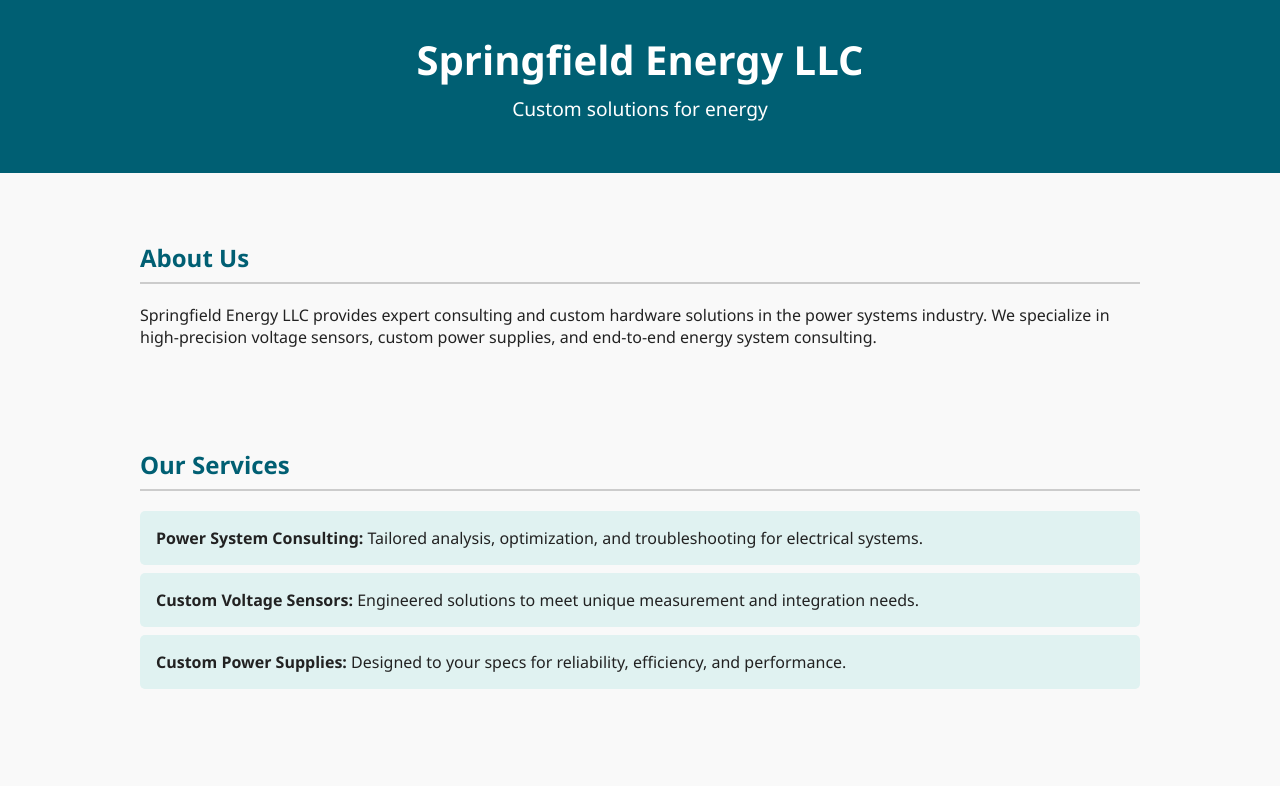
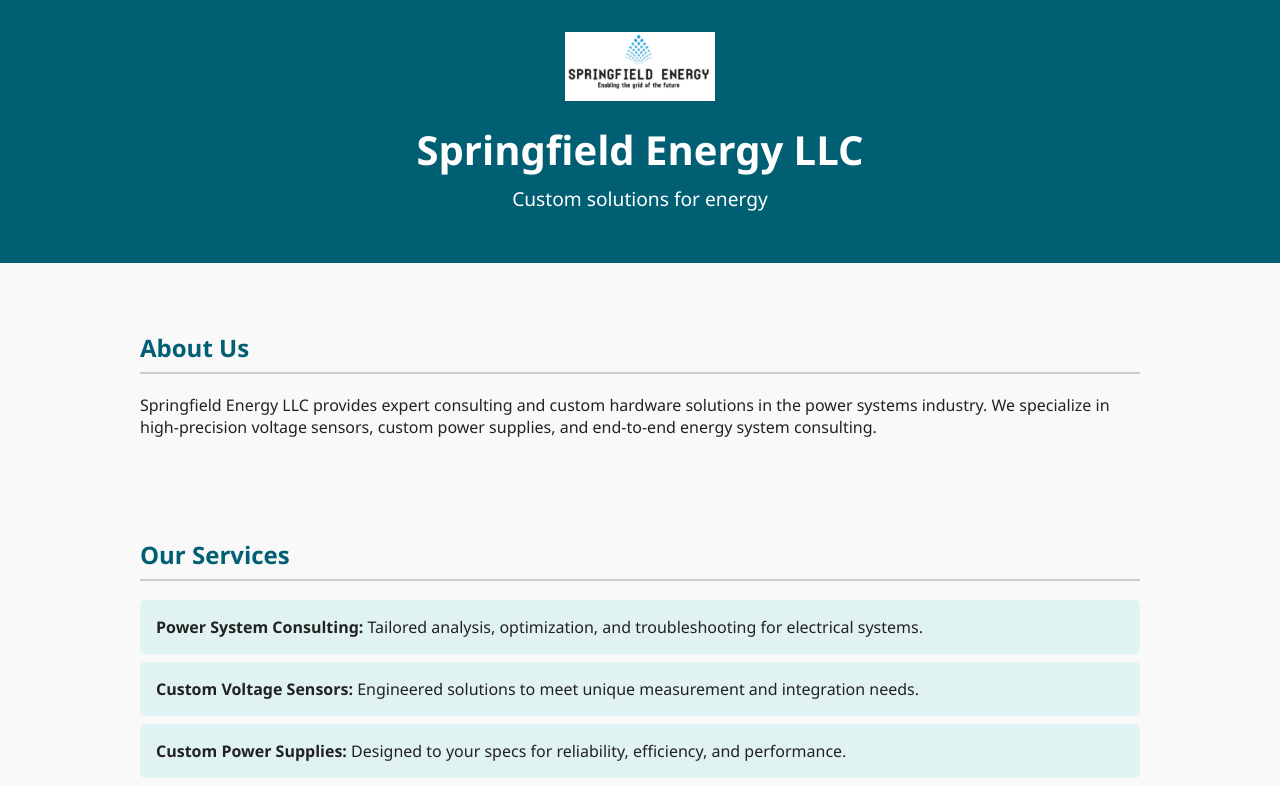
Before and after one commit to springfieldenergyllc/springfieldenergy, a plain HTML site: page index.html in a window 1280 px wide. Shown: the top 786 px of the page. Drawn offline with Linux system fonts and the light colour scheme.

Commit message:
Update index.html

```diff
--- a/index.html
+++ b/index.html
@@ -15,8 +15,14 @@
     header {
       background-color: #005f73;
       color: white;
-      padding: 2rem;
+      padding: 2rem 1rem;
       text-align: center;
+    }
+
+    .logo {
+      max-width: 150px;
+      height: auto;
+      margin-bottom: 1rem;
     }
 
     header h1 {
@@ -68,6 +74,7 @@
 <body>
 
   <header>
+    <img src="logo.png" alt="Springfield Energy Logo" class="logo" />
     <h1>Springfield Energy LLC</h1>
     <p>Custom solutions for energy</p>
   </header>
```
